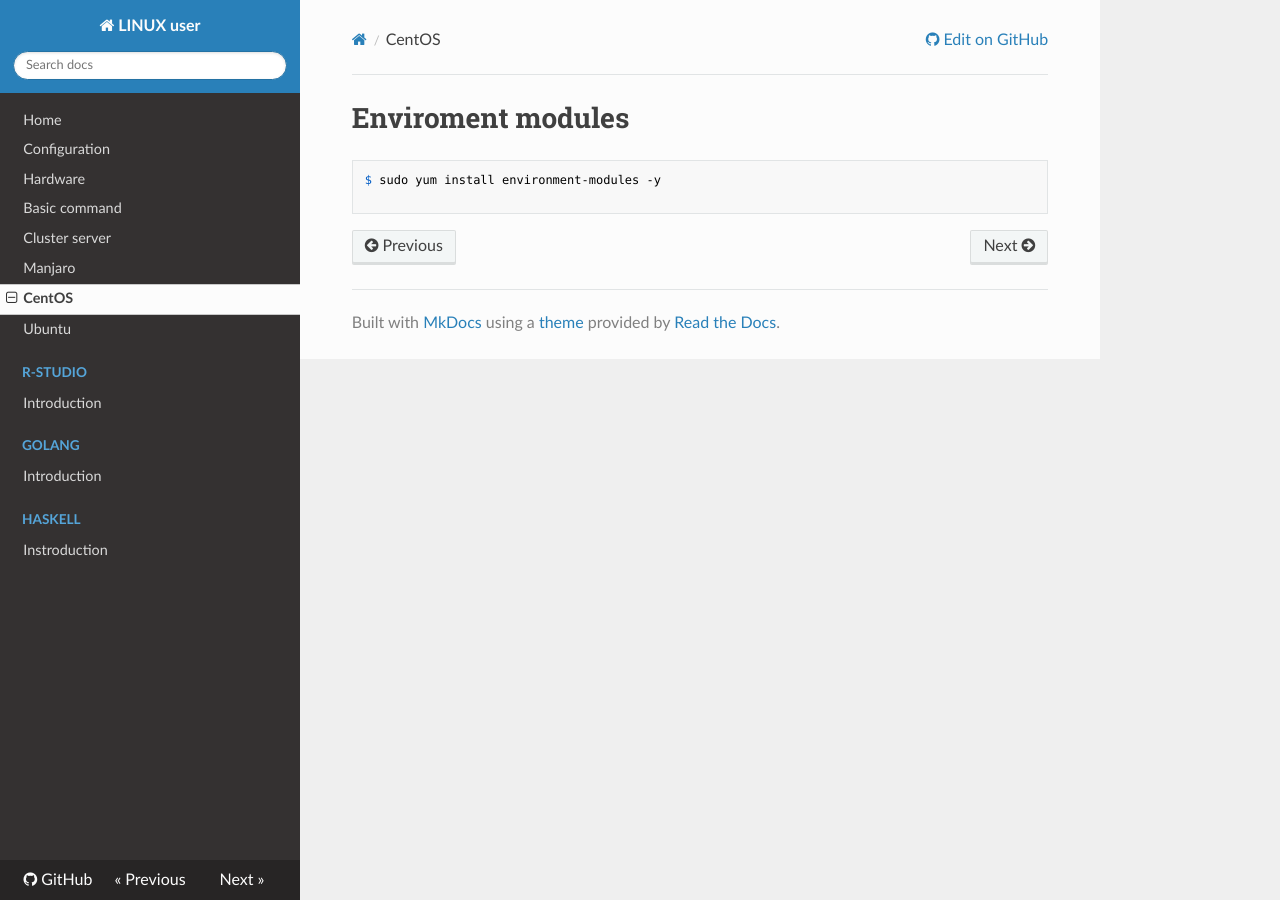
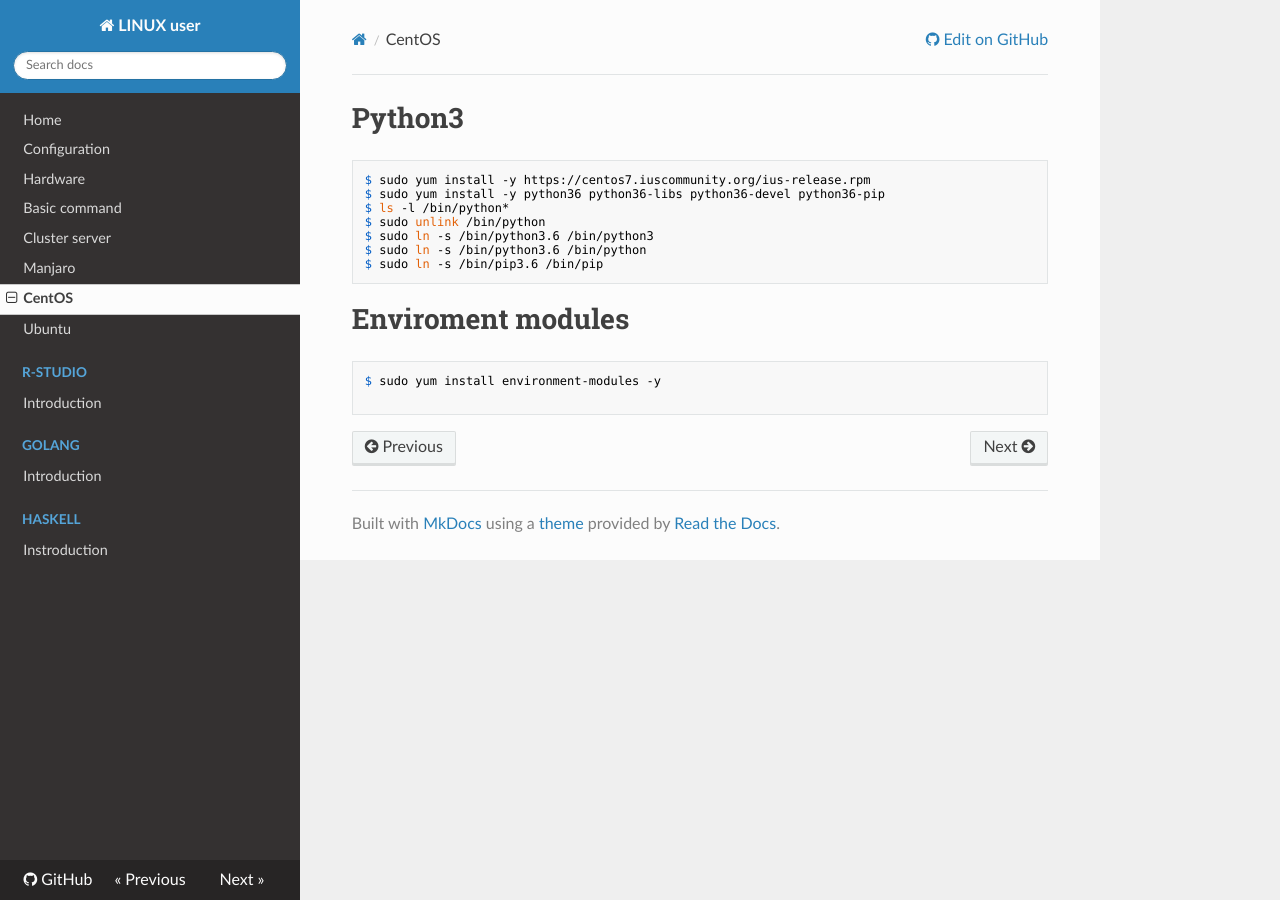
Before and after one commit to WonyoungCho/LINUX, an MkDocs documentation site: the page built from docs/centos_conf.md, in a window 1280 px wide. Built offline with MkDocs 1.6.1, drawn with Linux system fonts in a browser that asks for light colours; nearby versions of some CDN libraries; old or Windows-style settings are respelled for this version of MkDocs.

Commit message:
Update centos_conf.md

````diff
--- a/docs/centos_conf.md
+++ b/docs/centos_conf.md
@@ -1,3 +1,14 @@
+# Python3
+```
+$ sudo yum install -y https://centos7.iuscommunity.org/ius-release.rpm
+$ sudo yum install -y python36 python36-libs python36-devel python36-pip
+$ ls -l /bin/python*
+$ sudo unlink /bin/python
+$ sudo ln -s /bin/python3.6 /bin/python3
+$ sudo ln -s /bin/python3.6 /bin/python
+$ sudo ln -s /bin/pip3.6 /bin/pip
+```
+
 # Enviroment modules
 ```
 $ sudo yum install environment-modules -y
````
